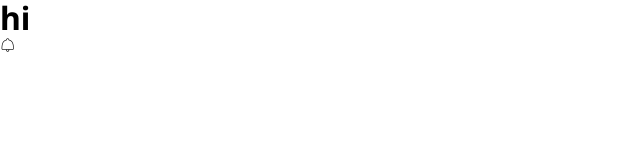
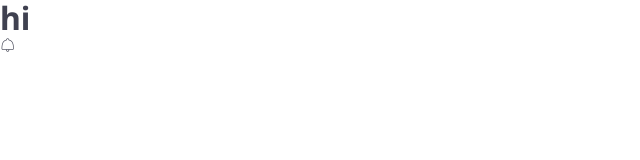
Before and after one commit to WonJun-Yeo/SASS_study, a website: page index.html in a window 1280 px wide. Shown: the full height of the page, 0-640 px from the left. Drawn offline with nearby package versions, Linux system fonts and the light colour scheme; files that its build step writes are made by us from their sources; files whose address does not match are found by name.

Commit message:
💄 Add missing reset declarations

```diff
--- a/styles/base/_reset.scss
+++ b/styles/base/_reset.scss
@@ -1,15 +1,19 @@
 * {
   box-sizing: border-box;
-  font-family: 'Noto Sans', sans-serif;
+  font-family: $font-main;
+  -moz-osx-font-smoothing: grayscale;
+  -webkit-font-smoothing: antialiased;
   margin: 0;
 }
 
 html {
-  font-family: 'Noto Sans', sans-serif;
+  font-family: $font-main;
+  font-size: $font-size-16;
 }
 
 body {
-  font-family: 'Noto Sans', sans-serif;
+  color: $primary;
+  font-family: $font-main;
 }
 
 h1 {
```
